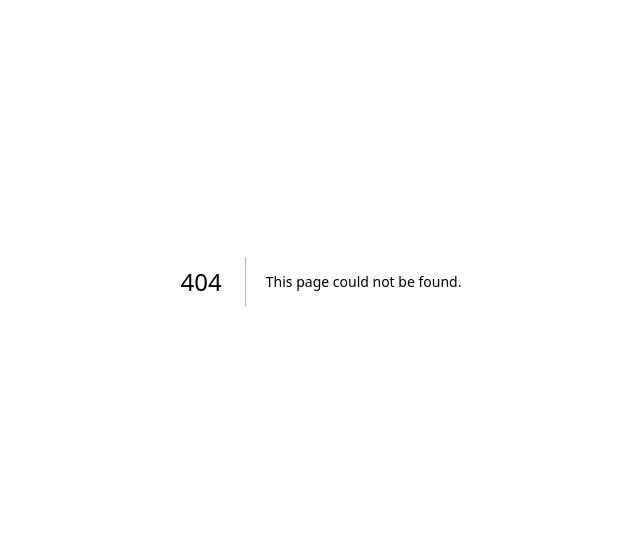
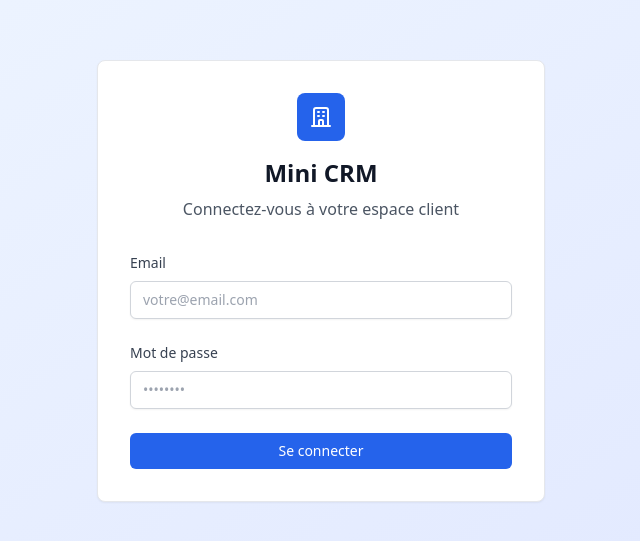
Before and after one commit to badie16/LinkCRM, a Next.js app: page /login in a window 1280 px wide. Before the commit this address had no page. Shown: the part 119-660 px from the top of the page, without its empty margins (319-959 px from the left). Built offline with nearby package versions, Linux system fonts and the light colour scheme.

Commit message:
feat: implement login page with form and navigation

```diff
--- /dev/null
+++ b/app/login/page.tsx
@@ -0,0 +1,77 @@
+"use client"
+
+import type React from "react"
+
+import { useState } from "react"
+import { useRouter } from "next/navigation"
+import { Button } from "@/components/ui/Button"
+import { Input } from "@/components/ui/Input"
+import { Card } from "@/components/ui/Card"
+
+export default function LoginPage() {
+  const [email, setEmail] = useState("")
+  const [password, setPassword] = useState("")
+  const router = useRouter()
+
+  const handleLogin = (e: React.FormEvent) => {
+    e.preventDefault()
+    router.push("/dashboard")
+  }
+
+  return (
+    <div className="min-h-screen flex items-center justify-center bg-gradient-to-br from-blue-50 to-indigo-100 p-4">
+      <Card className="w-full max-w-md p-8">
+        <div className="text-center mb-8">
+          <div className="flex justify-center mb-4">
+            <div className="w-12 h-12 bg-blue-600 rounded-lg flex items-center justify-center">
+              <svg className="w-6 h-6 text-white" fill="none" stroke="currentColor" viewBox="0 0 24 24">
+                <path
+                  strokeLinecap="round"
+                  strokeLinejoin="round"
+                  strokeWidth={2}
+                  d="M19 21V5a2 2 0 00-2-2H7a2 2 0 00-2 2v16m14 0h2m-2 0h-5m-9 0H3m2 0h5M9 7h1m-1 4h1m4-4h1m-1 4h1m-5 10v-5a1 1 0 011-1h2a1 1 0 011 1v5m-4 0h4"
+                />
+              </svg>
+            </div>
+          </div>
+          <h1 className="text-2xl font-bold text-gray-900">Mini CRM</h1>
+          <p className="text-gray-600 mt-2">Connectez-vous à votre espace client</p>
+        </div>
+
+        <form onSubmit={handleLogin} className="space-y-6">
+          <div>
+            <label htmlFor="email" className="block text-sm font-medium text-gray-700 mb-2">
+              Email
+            </label>
+            <Input
+              id="email"
+              type="email"
+              placeholder="votre@email.com"
+              value={email}
+              onChange={(e: React.ChangeEvent<HTMLInputElement>) => setEmail(e.target.value)}
+              required
+            />
+          </div>
+
+          <div>
+            <label htmlFor="password" className="block text-sm font-medium text-gray-700 mb-2">
+              Mot de passe
+            </label>
+            <Input
+              id="password"
+              type="password"
+              placeholder="••••••••"
+              value={password}
+              onChange={(e: React.ChangeEvent<HTMLInputElement>) => setPassword(e.target.value)}
+              required
+            />
+          </div>
+
+          <Button type="submit" className="w-full">
+            Se connecter
+          </Button>
+        </form>
+      </Card>
+    </div>
+  )
+}
```
